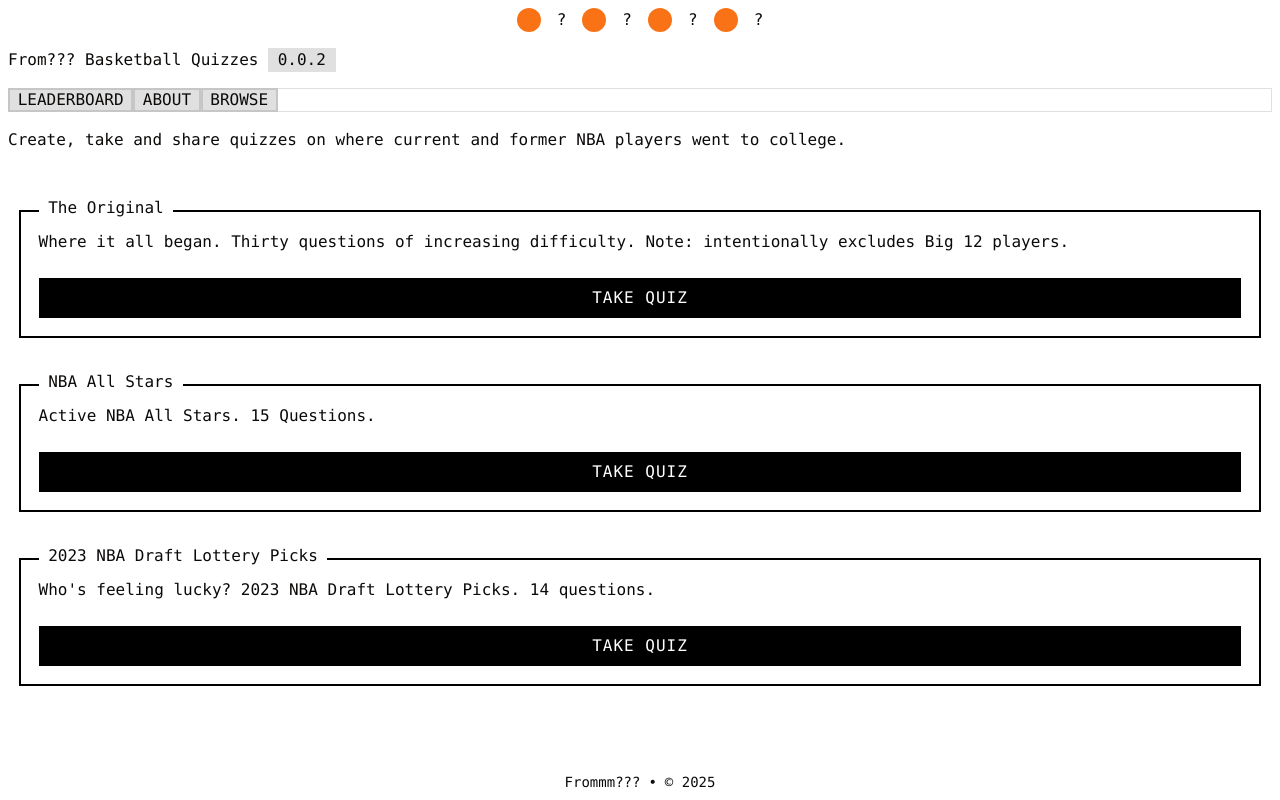
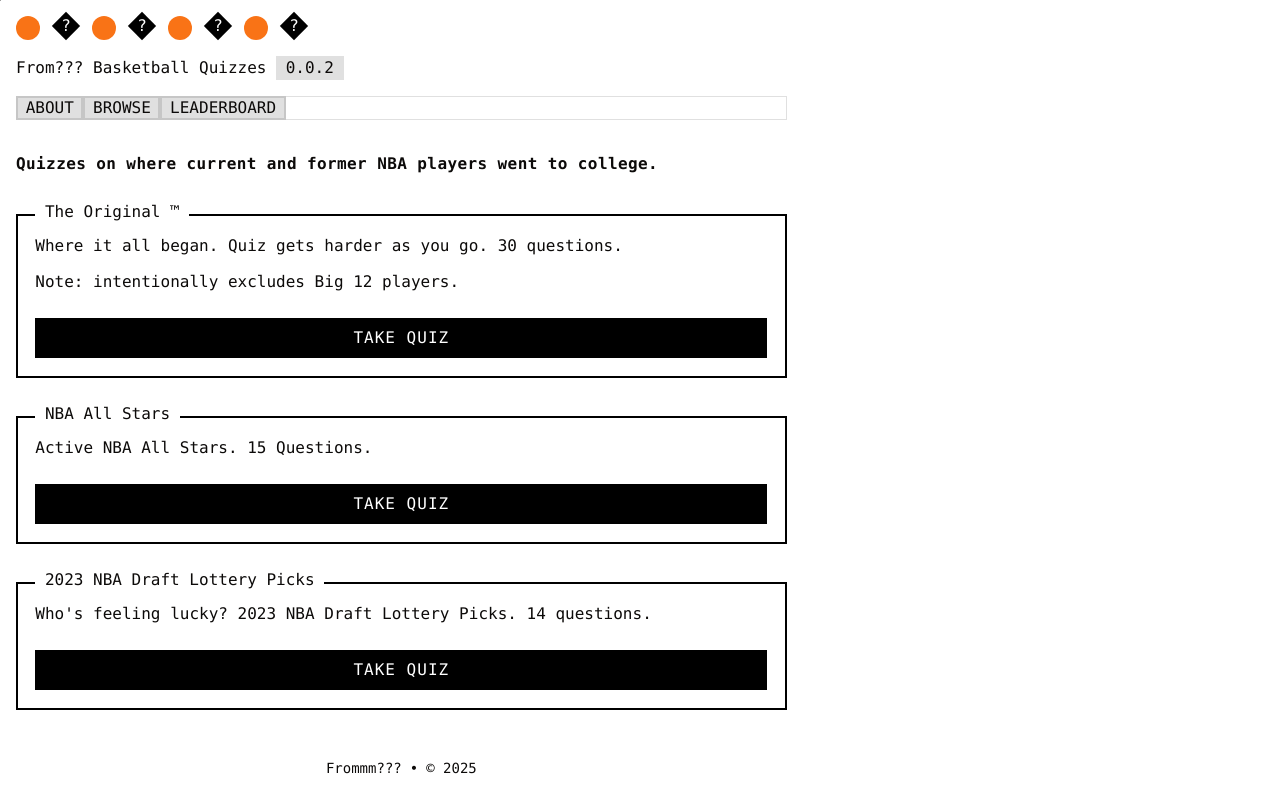
Before and after one commit to etnichols/frommm, a Next.js app: page / in a window 1280 px wide. Built offline with nearby package versions, Linux system fonts and the light colour scheme; a web font is replaced by a local one.

Commit message:
more progress!

```diff
--- a/app/about/page.tsx
+++ b/app/about/page.tsx
@@ -1,32 +1,34 @@
 "use client";
 
 import { Section } from "@components/ui/section";
+import Grid from "@root/components/Grid";
+import Row from "@root/components/Row";
 
 export default function Home() {
-  const paragraphs = [
-    [
-      `You're watching an NBA game, recognize a player from their college days, and turn to your friends and ask,`,
-    ],
-    [`From???`, "text-2xl font-bold italic text-center pb-8"],
-    [`They think for a few seconds, and then give up. "I don't know, where?"`],
-    [`Then you hit them with the answer, flexing your sports knowledge.`],
-    [`This is the "From???" game. And now, it's a website.`],
-    [
-      `The quizzes here are straightfoward: for every player shown, identify where they went to college. You can create your own quizzes, share it with your friends and check out the leaderboards to see who's the best.`,
-    ],
-    [
-      `Don't know where to start? Check out The Original™ quiz that started this whole thing.`,
-    ],
-    [`Have fun and happy From????ing!`],
-  ];
-
   return (
-    <Section headline="What the heck is From???">
-      {paragraphs.map(([item, classes], index) => (
-        <p key={index} className={`leading-loose ${classes || ""}`}>
-          {item}
-        </p>
-      ))}
-    </Section>
+    <div className="flex flex-col gap-y-6">
+      <Row className="tracking-wide font-semibold">About</Row>
+      <p>
+        From??? is a simple game for degenerate NBA fans who want to prove to
+        their friends how much they know about NBA players and their alma
+        maters.
+      </p>
+      <p>
+        If you're here, you're probably one of them, and you've probably played
+        this game while sitting on the couch with your buddies. Jalen Brunson
+        pops up on the TV, you point wildly and ask:
+      </p>
+      <p className="text-center">"From???"</p>
+      <p>
+        They pause, respond with "...Xavier?" At which point you groan and shame
+        them for their absolute miss (Answer: Villanova. That's an easy one).
+      </p>
+      <p>
+        The quizzes here are an online version of that experience. Take a quiz
+        and add your score to the leaderboard and see how you stack up against
+        fellow degens.
+      </p>
+      <p>Have fun and happy From????ing!</p>
+    </div>
   );
 }
--- a/app/layout.tsx
+++ b/app/layout.tsx
@@ -6,6 +6,7 @@
 import Providers from "@components/Providers";
 import Footer from "@root/components/footer";
 import { Header } from "@root/components/header";
+import DefaultLayout from "@root/components/page/DefaultLayout";
 
 export const metadata: Metadata = {
   title: "From??? Basketball Quizzes",
@@ -17,14 +18,14 @@
 }: { children: React.ReactNode }) {
   return (
     <html lang="en">
-      <body className="theme-light min-h-screen flex flex-col">
+      <body className="theme-light min-h-screen flex flex-col px-4 pt-4">
         <Providers>
-          <main className="flex-grow">
+          <DefaultLayout previewPixelSRC={"/preview-pixel.png"}>
             <Header />
-            {children}
-          </main>
+            <main className="flex-grow">{children}</main>
+            <Footer />
+          </DefaultLayout>
         </Providers>
-        <Footer />
       </body>
     </html>
   );
--- a/app/page.tsx
+++ b/app/page.tsx
@@ -1,45 +1,20 @@
 "use client";
 
-import Grid from "@components/Grid";
-import Card from "@root/components/Card";
-import Button from "@root/components/Button";
-import { useRouter } from "next/navigation";
+import { AVAILABLE_QUIZZES } from "@root/lib/data/quiz-list";
+import Row from "@root/components/Row";
+import { QuizCard } from "@root/components/quiz-card";
 
 export default function Page() {
   return (
-    <Grid>
-      <div className="flex flex-col gap-y-8">
-        <QuizCard title="The Original" slug="the-original">
-          Where it all began. Thirty questions of increasing difficulty. Note:
-          intentionally excludes Big 12 players.
-        </QuizCard>
-        <QuizCard title="NBA All Stars" slug="all-stars">
-          Active NBA All Stars. 15 Questions.
-        </QuizCard>
-        <QuizCard
-          title="2023 NBA Draft Lottery Picks"
-          slug="2023-nba-draft-lottery-picks"
-        >
-          Who's feeling lucky? 2023 NBA Draft Lottery Picks. 14 questions.
-        </QuizCard>
-      </div>
-    </Grid>
+    <div className="flex flex-col gap-y-6">
+      <Row className="tracking-wide font-semibold">
+        Quizzes on where current and former NBA players went to college.
+      </Row>
+      <Row className="flex flex-col gap-y-6">
+        {AVAILABLE_QUIZZES.map((quiz) => (
+          <QuizCard key={quiz.slug} {...quiz} />
+        ))}
+      </Row>
+    </div>
   );
 }
-
-function QuizCard(props: {
-  title: string;
-  children: React.ReactNode;
-  slug: string;
-}) {
-  const router = useRouter();
-  const { title, children, slug } = props;
-  return (
-    <Card mode="left" title={title}>
-      {children}
-      <br />
-      <br />
-      <Button onClick={() => router.push(`/quiz/${slug}`)}>Take Quiz</Button>
-    </Card>
-  );
-}
--- a/app/quizzes/page.tsx
+++ b/app/quizzes/page.tsx
@@ -1,17 +1,18 @@
 "use client";
 
 import { AVAILABLE_QUIZZES } from "@lib/data/quiz-list";
-import QuizList from "@components/quiz/quiz-list";
+import { QuizCard } from "@root/components/quiz-card";
+import Row from "@root/components/Row";
 
-export default function Home() {
+export default function Page() {
   return (
-    <div className="flex flex-col gap-8 md:items-center w-full">
-      <h1 className="flex text-xl md:text-3xl text-center mx-8 font-semibold tracking-wide mb-8">
-        Quizzes
-      </h1>
-      <div className="flex flex-col justify-center items-center md:w-9/12 w-full">
-        <QuizList quizData={AVAILABLE_QUIZZES} />
-      </div>
+    <div className="flex flex-col gap-y-6">
+      <Row className="tracking-wide font-semibold">All Quizzes</Row>
+      <Row className="flex flex-col gap-y-6">
+        {AVAILABLE_QUIZZES.map((quiz) => (
+          <QuizCard key={quiz.slug} {...quiz} />
+        ))}
+      </Row>
     </div>
   );
 }
--- a/components/header.tsx
+++ b/components/header.tsx
@@ -2,26 +2,22 @@
 
 import ActionBar from "./ActionBar";
 import Badge from "./Badge";
+import Grid from "./Grid";
 import Row from "./Row";
 import { useRouter } from "next/navigation";
 
 export function Header() {
   const router = useRouter();
   return (
-    <div className="flex flex-col p-2">
+    <Grid className="flex flex-col mb-4">
       <div className="flex flex-col gap-y-4">
         <Basketballs />
-        <Row>
+        <div>
           From??? Basketball Quizzes <Badge>{"0.0.2"}</Badge>
-        </Row>
         </div>
         <Row>
           <ActionBar
             items={[
-            {
-              body: "Leaderboard",
-              onClick: () => router.push("/leaderboard"),
-            },
               {
                 body: "About",
                 onClick: () => router.push("/about"),
@@ -30,26 +26,40 @@
                 body: "Browse",
                 onClick: () => router.push("/quizzes"),
               },
+              {
+                body: "Leaderboard",
+                onClick: () => router.push("/leaderboard"),
+              },
             ]}
           />
         </Row>
-      <Row>
-        Create, take and share quizzes on where current and former NBA players
-        went to college.
-      </Row>
       </div>
+    </Grid>
   );
 }
 
 function Basketballs() {
+  const router = useRouter();
   return (
-    <div className="flex flex-row gap-x-4 items-center justify-center">
+    <div
+      onClick={() => router.push("/")}
+      onKeyDown={(e) => {
+        if (e.key === "Enter") {
+          router.push("/");
+        }
+      }}
+      className="flex flex-row gap-x-4 items-center cursor-pointer"
+    >
       {new Array(4).fill(0).map((_, index) => (
-        <>
-          {/* biome-ignore lint/suspicious/noArrayIndexKey: <explanation> */}
-          <div key={index} className="bg-orange-500 size-6 rounded-full" />
+        // biome-ignore lint/suspicious/noArrayIndexKey: decoration
+        <div key={`basketball-${index}`} className="flex flex-row gap-x-4">
+          <div className="bg-orange-500 size-6 rounded-full" />
+          <div className="rotate-45 bg-black size-5 text-white">
+            <div className="-rotate-45 flex items-center justify-center h-full">
               {"?"}
-        </>
+            </div>
+          </div>
+        </div>
       ))}
     </div>
   );
--- /dev/null
+++ b/components/quiz-card.tsx
@@ -0,0 +1,25 @@
+"use client";
+
+import Card from "@root/components/Card";
+import Button from "@root/components/Button";
+import { useRouter } from "next/navigation";
+
+export function QuizCard(props: {
+  title: string;
+  description: string[];
+  slug: string;
+}) {
+  const router = useRouter();
+  const { title, description, slug } = props;
+  return (
+    <Card mode="left" title={title}>
+      <div className="flex flex-col gap-y-3">
+        {description.map((desc) => (
+          <p key={desc}>{desc}</p>
+        ))}
+      </div>
+      <br />
+      <Button onClick={() => router.push(slug)}>Take Quiz</Button>
+    </Card>
+  );
+}
--- a/components/quiz/quiz.tsx
+++ b/components/quiz/quiz.tsx
@@ -1,6 +1,6 @@
-'use client'
+"use client";
 
-import { useEffect, useReducer } from 'react'
+import { useEffect, useReducer, useState } from "react";
 import {
   Table,
   TableBody,
@@ -9,21 +9,25 @@
   TableHead,
   TableHeader,
   TableRow,
-} from '../ui/table'
+} from "../ui/table";
 
-import { QuizType, type QuizQuestion } from '@/models/Quiz'
-import { Loader2 } from 'lucide-react'
-import AutoCompleteInput from '../ui/autocomplete-input'
-import { Button } from '../ui/button'
-import { SaveResultDialog } from './save-result-dialog'
+import type { QuizType, QuizQuestion } from "@models/Quiz";
+import { Loader2 } from "lucide-react";
+import AutoCompleteInput from "../ui/autocomplete-input";
+import { Button } from "../ui/button";
+import { SaveResultDialog } from "./save-result-dialog";
+import Row from "../Row";
+import Card from "../Card";
+import ActionListItem from "../ActionListItem";
+import Input from "../Input";
 
 // Define action types
 enum QuizAction {
-  SET_ANSWER = 'SET_ANSWER',
-  NEXT_QUESTION = 'NEXT_QUESTION',
-  PREVIOUS_QUESTION = 'PREVIOUS_QUESTION',
-  GRADE_QUIZ = 'GRADE_QUIZ',
-  DISPLAY_RESULTS = 'DISPLAY_RESULTS',
+  SET_ANSWER = "SET_ANSWER",
+  NEXT_QUESTION = "NEXT_QUESTION",
+  PREVIOUS_QUESTION = "PREVIOUS_QUESTION",
+  GRADE_QUIZ = "GRADE_QUIZ",
+  DISPLAY_RESULTS = "DISPLAY_RESULTS",
 }
 
 enum QuizStep {
@@ -33,70 +37,81 @@
 }
 
 interface QuizState {
-  index: number
-  inputValue: string
-  answers: string[]
-  step: QuizStep
+  index: number;
+  inputValue: string;
+  answers: string[];
+  step: QuizStep;
 }
 
 // TODO: Save answers to DB
-function quizReducer(state: QuizState, action: { type: QuizAction; payload?: any }) {
+function quizReducer(
+  state: QuizState,
+  action: { type: QuizAction; payload?: any }
+) {
   switch (action.type) {
     case QuizAction.SET_ANSWER:
-      const updatedAnswers = [...state.answers]
-      updatedAnswers[state.index] = action.payload.answer
-      return { ...state, answers: updatedAnswers }
+      const updatedAnswers = [...state.answers];
+      updatedAnswers[state.index] = action.payload.answer;
+      return { ...state, answers: updatedAnswers };
     case QuizAction.NEXT_QUESTION:
       return {
         ...state,
         index: state.index + 1,
-      }
+      };
     case QuizAction.PREVIOUS_QUESTION:
       return {
         ...state,
         index: state.index - 1,
-      }
+      };
     case QuizAction.GRADE_QUIZ:
       return {
         ...state,
         step: QuizStep.GRADING,
-      }
+      };
     case QuizAction.DISPLAY_RESULTS:
       return {
         ...state,
         step: QuizStep.RESULTS,
-      }
+      };
     default:
-      return state
+      return state;
   }
 }
 
 export default function QuizComponent({ quiz }: { quiz: QuizType }) {
   const [state, dispatch] = useReducer(quizReducer, {
     index: 0,
-    inputValue: '',
+    inputValue: "",
     answers: [],
     step: QuizStep.QUESTIONS,
-  })
+  });
 
   useEffect(() => {
     if (state.step === QuizStep.GRADING) {
       // Grade quiz, save results, and display results.
       setTimeout(() => {
-        dispatch({ type: QuizAction.DISPLAY_RESULTS })
-      }, 3000)
+        dispatch({ type: QuizAction.DISPLAY_RESULTS });
+      }, 3000);
     }
-  }, [state.step])
+  }, [state.step]);
 
-  const { questions: rawQuestions, slug } = quiz
-  const questions = rawQuestions
+  const { questions: rawQuestions, slug } = quiz;
+  const questions = rawQuestions;
 
-  const isFinalQuestion = state.index === questions.length - 1
+  const isFinalQuestion = state.index === questions.length - 1;
 
   let content = (
     <>
-      <QuizQuestion state={state} questions={questions} dispatch={dispatch} />
-      <QuizNavigationControls state={state} questions={questions} dispatch={dispatch} />
+      <QuizQuestionComponent
+        state={state}
+        questions={questions}
+        dispatch={dispatch}
+      />
+      {/* <QuizNavigationControls
+        state={state}
+        questions={questions}
+        dispatch={dispatch}
+      /> */}
       {isFinalQuestion && (
         <Button
           onClick={() => dispatch({ type: QuizAction.GRADE_QUIZ })}
@@ -106,7 +121,7 @@
         </Button>
       )}
     </>
-  )
+  );
   if (state.step === QuizStep.RESULTS) {
     content = (
       <QuizResults
@@ -117,29 +132,26 @@
         quizId={quiz._id}
         slug={slug}
       />
-    )
+    );
   }
 
   if (state.step === QuizStep.GRADING) {
     content = (
       <div className="flex flex-col justify-center items-center gap-y-8">
         <div className="text-lg">Grading your quiz...</div>
-        <Loader2 className="h-8 w-8 animate-spin"></Loader2>
+        <Loader2 className="h-8 w-8 animate-spin" />
       </div>
-    )
+    );
   }
 
   return (
-    <div className="flex flex-col gap-y-16 items-center justify-center">
-      <div className="flex flex-col items-center justify-center gap-y-4">
-        <div className="flex text-2xl font-bold text-center">{quiz.title}</div>
-        {quiz.description && (
-          <div className="md:max-w-1/2 text-sm text-center">{quiz.description}</div>
-        )}
+    <Card mode="left" title={quiz.title}>
+      <div className="flex flex-col gap-y-4">
+        {quiz.description && <Row>{quiz.description}</Row>}
+        {content}
       </div>
-      {content}
-    </div>
-  )
+    </Card>
+  );
 }
 
 const QuizResults = ({
@@ -150,20 +162,20 @@
   quizId,
   slug,
 }: {
-  state: QuizState
-  dispatch: any
-  questions: QuizQuestion[]
-  answers: string[]
-  quizId: string
-  slug: string
+  state: QuizState;
+  dispatch: any;
+  questions: QuizQuestion[];
+  answers: string[];
+  quizId: string;
+  slug: string;
 }) => {
   const correctAnswerCount = questions
     .map((question, index) => {
-      return question.college === state.answers[index]
+      return question.college === state.answers[index];
     })
-    .filter(Boolean).length
+    .filter(Boolean).length;
 
-  const percentage = Math.floor((correctAnswerCount / questions.length) * 100)
+  const percentage = Math.floor((correctAnswerCount / questions.length) * 100);
 
   const saveQuizResult = async (initials: string) => {
     const quizResult = {
@@ -171,20 +183,20 @@
       quizId,
       score: correctAnswerCount,
       initials,
-    }
+    };
 
     const saveQuizResultResponse = await fetch(`/api/quiz/${slug}`, {
-      method: 'POST',
+      method: "POST",
       body: JSON.stringify(quizResult),
       headers: {
-        'Content-Type': 'application/json',
+        "Content-Type": "application/json",
       },
-    })
+    });
 
-    const saveQuizResultJson = await saveQuizResultResponse.json()
+    const saveQuizResultJson = await saveQuizResultResponse.json();
 
-    return saveQuizResultJson
-  }
+    return saveQuizResultJson;
+  };
 
   return (
     <div className="flex flex-col justify-center items-center gap-y-8">
@@ -204,15 +216,17 @@
         </TableHeader>
         <TableBody>
           {questions.map((question, index) => {
-            const isCorrect = question.college === state.answers[index]
+            const isCorrect = question.college === state.answers[index];
             return (
               <TableRow key={index}>
                 <TableCell className="font-medium">{question.name}</TableCell>
-                <TableCell>{state.answers[index] || 'No answer'}</TableCell>
+                <TableCell>{state.answers[index] || "No answer"}</TableCell>
                 <TableCell>{question.college}</TableCell>
-                <TableCell className="text-right">{isCorrect ? '✅' : '❌'}</TableCell>
+                <TableCell className="text-right">
+                  {isCorrect ? "✅" : "❌"}
+                </TableCell>
               </TableRow>
-            )
+            );
           })}
         </TableBody>
       </Table>
@@ -220,92 +234,71 @@
         Share this result
       </div> */}
     </div>
-  )
-}
+  );
+};
 
-const QuizQuestion = ({
+const QuizQuestionComponent = ({
   state,
   dispatch,
   questions,
 }: {
-  state: QuizState
-  dispatch: any
-  questions: any
+  state: QuizState;
+  dispatch: any;
+  questions: any;
 }) => {
-  const playerName = questions[state.index].name
-  const currentAnswer = state.answers[state.index] || ''
+  const [value, setValue] = useState("");
+  const playerName = questions[state.index].name;
+  const currentAnswer = state.answers[state.index] || "";
 
   return (
-    <div className="flex flex-col gap-y-4 items-center justify-center w-full md:w-9/12 lg:w-6/12">
-      <div className="flex text-xl">{playerName}</div>
-      <div className="text-xs text-slate-500">{`(${state.index + 1}/${questions.length})`}</div>
-      <AutoCompleteInput
-        inputValue={currentAnswer}
-        setInputValue={(answer) => dispatch({ type: QuizAction.SET_ANSWER, payload: { answer } })}
-      />
-    </div>
-  )
-}
+    <Row>
+      <Row>
+        Test player with long name
+        <span className="ml-3 text-slate-500">{`(${state.index + 1}/${questions.length})`}</span>
+      </Row>
+      <div className="flex flex-col gap-y-4">
+        <Input
+          autoComplete="off"
+          name="input_test_empty"
+          value={value}
+          onChange={(e) => {
+            setValue(e.target.value);
+            // dispatch({ type: QuizAction.SET_ANSWER, payload: { answer: e.target.value } })
+          }}
+        />
+        <QuizNavigationControls
+          state={state}
+          dispatch={dispatch}
+          questions={questions}
+        />
+      </div>
+    </Row>
+  );
+};
 
 const QuizNavigationControls = ({
   state,
   dispatch,
   questions,
 }: {
-  state: QuizState
-  dispatch: any
-  questions: any
+  state: QuizState;
+  dispatch: any;
+  questions: any;
 }) => {
   return (
-    <div className="flex flex-row justify-between w-full px-8 lg:max-w-96">
-      <Button
-        disabled={state.index === 0}
+    <div>
+      <ActionListItem
+        icon="⭢"
+        onClick={() => dispatch({ type: QuizAction.NEXT_QUESTION })}
+      >
+        Next Question
+      </ActionListItem>
+      <ActionListItem
+        icon="⭠"
         onClick={() => dispatch({ type: QuizAction.PREVIOUS_QUESTION })}
-        className="min-w-24 flex items-center justify-center rounded-lg p-2 text-sm focus:outline-none focus:ring-2 focus:ring-gray-200 "
       >
-        <LeftArrow />
-        <div className="pl-2">Previous</div>
-      </Button>
-      <Button
-        disabled={state.index === questions.length - 1}
-        onClick={() => {
-          dispatch({ type: QuizAction.NEXT_QUESTION })
-        }}
-        className="min-w-24 flex items-center justify-center rounded-lg p-2 text-sm focus:outline-none focus:ring-2 focus:ring-gray-200 "
-      >
-        <div className="pr-2">Next</div>
-        <RightArrow />
-      </Button>
+        Previous Question
+      </ActionListItem>
     </div>
-  )
-}
-
-const LeftArrow = () => (
-  <svg
-    xmlns="http://www.w3.org/2000/svg"
-    viewBox="0 0 24 24"
-    fill="currentColor"
-    className="w-6 h-6"
-  >
-    <path
-      fillRule="evenodd"
-      d="M11.03 3.97a.75.75 0 0 1 0 1.06l-6.22 6.22H21a.75.75 0 0 1 0 1.5H4.81l6.22 6.22a.75.75 0 1 1-1.06 1.06l-7.5-7.5a.75.75 0 0 1 0-1.06l7.5-7.5a.75.75 0 0 1 1.06 0Z"
-      clipRule="evenodd"
-    />
-  </svg>
-)
-
-const RightArrow = () => (
-  <svg
-    xmlns="http://www.w3.org/2000/svg"
-    viewBox="0 0 24 24"
-    fill="currentColor"
-    className="w-6 h-6"
-  >
-    <path
-      fillRule="evenodd"
-      d="M12.97 3.97a.75.75 0 0 1 1.06 0l7.5 7.5a.75.75 0 0 1 0 1.06l-7.5 7.5a.75.75 0 1 1-1.06-1.06l6.22-6.22H3a.75.75 0 0 1 0-1.5h16.19l-6.22-6.22a.75.75 0 0 1 0-1.06Z"
-      clipRule="evenodd"
-    />
-  </svg>
-)
+  );
+};
--- a/lib/data/quiz-list.ts
+++ b/lib/data/quiz-list.ts
@@ -1,35 +1,28 @@
 export const AVAILABLE_QUIZZES = [
   {
-    slug: '/quiz/the-original',
-    name: 'The Original ™',
-    description:
-      'Where it all began. Thirty questions of increasing difficulty. Note: intentionally excludes Big 12 players.',
+    slug: "/quiz/the-original",
+    title: "The Original ™",
+    description: [
+      "Where it all began. Quiz gets harder as you go. 30 questions.",
+      "Note: intentionally excludes Big 12 players.",
+    ],
   },
   {
-    slug: '/quiz/all-stars',
-    name: 'NBA All Stars',
-    description: 'Active NBA All Stars. 15 Questions.',
+    slug: "/quiz/all-stars",
+    title: "NBA All Stars",
+    description: ["Active NBA All Stars. 15 Questions."],
   },
   {
-    slug: '/quiz/2023-nba-draft-lottery-picks',
-    name: '2023 NBA Draft Lottery Picks',
-    description: `Who's feeling lucky? Last year's NBA Draft Lottery Picks. 14 questions.`,
+    slug: "/quiz/2023-nba-draft-lottery-picks",
+    title: "2023 NBA Draft Lottery Picks",
+    description: [
+      "Who's feeling lucky? 2023 NBA Draft Lottery Picks. 14 questions.",
+    ],
   },
   // {
-  //   slug: 'old-school',
-  //   name: 'Old School',
-  //   description: 'Players drafted before 1990.',
+  //   slug: "/create",
+  //   title: "Create your own",
+  //   description: "Create your own quiz, and share it with friends.",
+  //   buttonText: "Create a quiz",
   // },
-  // {
-  //   slug: '/quiz/random',
-  //   name: 'Random',
-  //   description:
-  //     'Randomly generated quiz featuring active NBA players only. 30 questions of varying difficulty.',
-  // },
-  {
-    slug: '/create',
-    name: 'Create your own',
-    description: 'Create your own quiz, and share it with friends.',
-    buttonText: 'Create a quiz',
-  },
-]
+];
```
Also changed, not shown: lib/data/lottery-picks.ts (+43 -19 lines). Lines whose indentation alone changed are shown as unchanged.
